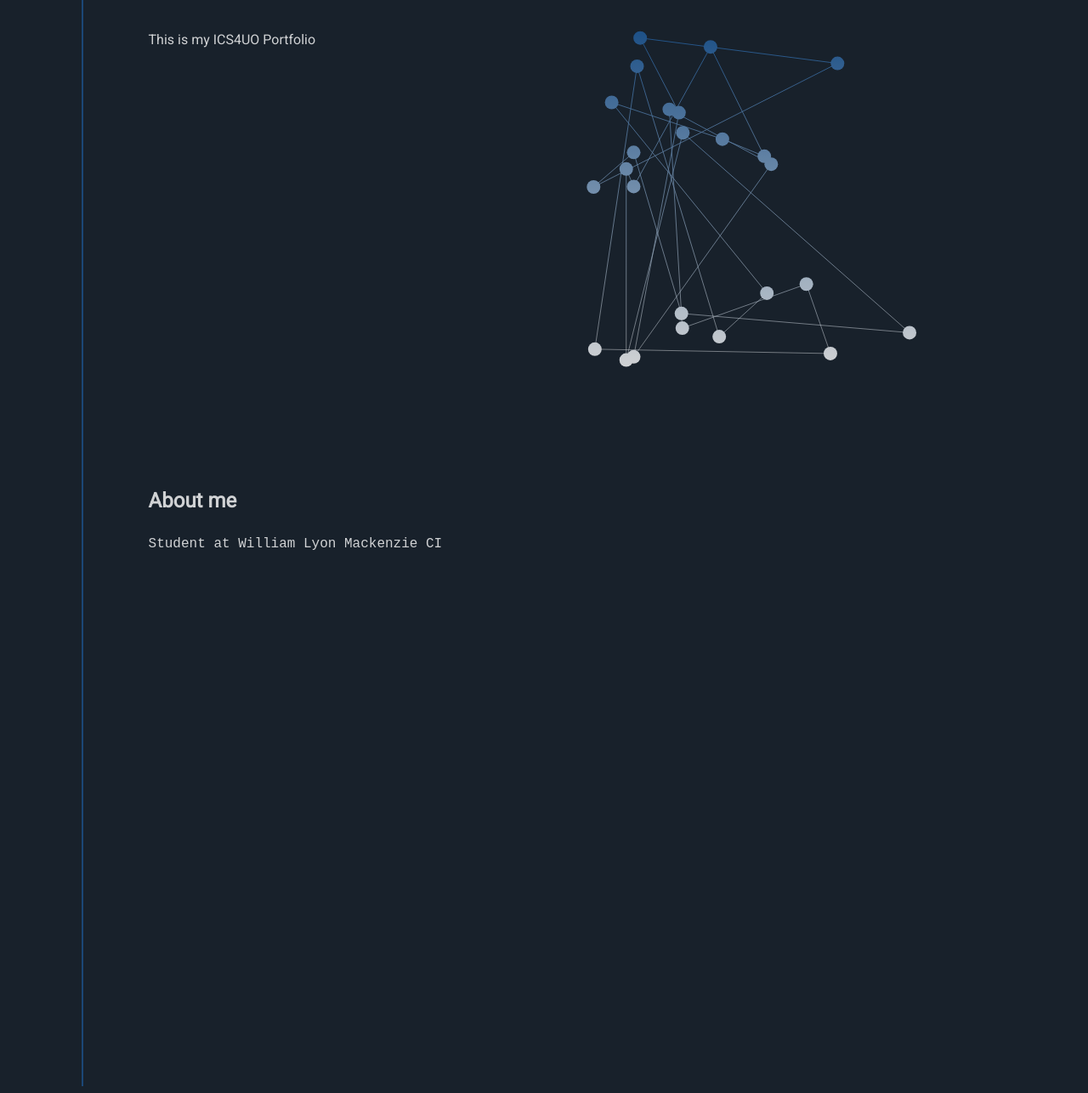
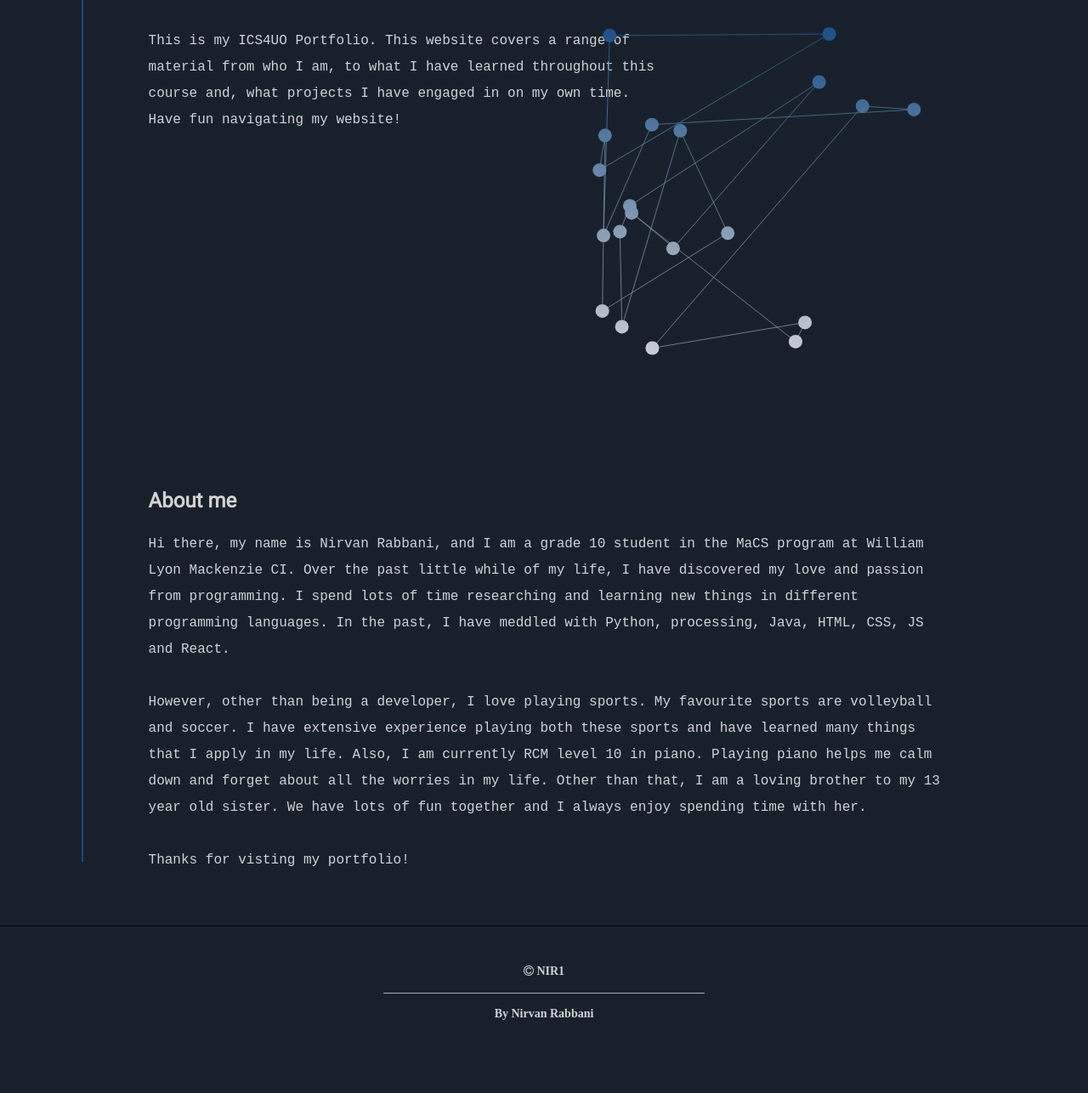
Before and after one commit to nir1r7/ICS-Portfolio, a plain HTML site: page index.html in a window 1280 px wide. Shown: the part 310-1596 px from the top of the page at 85% size. After the commit the page ends 1555 px from the top, so only its background shows below. Drawn offline with Linux system fonts and the light colour scheme.

Commit message:
fixed up a lot of stuff

```diff
--- a/aboutme.html
+++ /dev/null
@@ -1,14 +0,0 @@
-<!DOCTYPE html>
-<html language="en">
-    <head>
-        <meta charset="utf-8" name="viewport" content="width=device-width, initial-scale=1">
-        <title>ICS4OU Portfolio</title>
-        <script src="navbar.js"></script>
-    </head>
-
-    <body>
-      <div class="main">
-        about meh page
-      </div>
-    </body>
-</html>
--- /dev/null
+++ b/footer.css
@@ -0,0 +1,18 @@
+
+.footer-wrapper{
+    /* background-color: #1e5c9e; */
+
+    padding-top: 75px;
+    left: 0;
+    position: absolute;
+    width: 100%;
+    height: 100px;
+}
+
+.footer{
+    border-top: solid 1px rgb(0, 0, 0);
+    line-height: 25px;
+    padding: 40px 0px;
+    font-size: 14px;
+    text-align: center;
+}
--- /dev/null
+++ b/footer.js
@@ -0,0 +1,49 @@
+
+try{
+    let mybutton = document.getElementById("myBtn");
+
+    window.onscroll = function() {scrollFunction()};
+
+    function scrollFunction() {
+    if (document.body.scrollTop > 20 || document.documentElement.scrollTop > 20) {
+        mybutton.style.display = "block";
+    } else {
+        mybutton.style.display = "none";
+    }
+    }
+
+    function topFunction() {
+    document.body.scrollTop = 0;
+    document.documentElement.scrollTop = 0;
+    }
+}
+catch{}
+
+function footer(){
+    return (
+        `
+        <div class="footer-wrapper">
+            <div class="footer">
+                <b><i class="fa fa-copyright"></i> NIR1</b><br>
+                &#9135;&#9135;&#9135;&#9135;&#9135;&#9135;&#9135;&#9135;&#9135;&#9135;&#9135;&#9135;&#9135;&#9135;&#9135;&#9135;&#9135;&#9135;&#9135;&#9135;&#9135;&#9135;&#9135;&#9135;&#9135;&#9135;&#9135;&#9135;&#9135;&#9135;&#9135;&#9135;&#9135;&#9135;&#9135;&#9135;&#9135;&#9135;&#9135;&#9135;&#9135;&#9135;&#9135;&#9135;&#9135;&#9135;&#9135;&#9135;&#9135;&#9135;&#9135;&#9135;&#9135;&#9135;<br>
+                <b>By Nirvan Rabbani</b>
+            </div>
+        </div>
+        `
+    );
+}
+
+
+function createLink(href){
+
+    const link = document.createElement('link');
+
+    link.rel = 'stylesheet';
+    link.type = 'text/css';
+    link.href = href;
+
+    return link;
+}
+
+document.getElementsByTagName('HEAD')[0].appendChild(createLink("footer.css"));
+document.write(footer());
--- a/home.css
+++ b/home.css
@@ -49,6 +49,10 @@ h1{
     /* background-image: linear-gradient(to bottom, rgb(24, 33, 43), rgb(18, 54, 92, 0.827)); */
 }
 
+.foot-page{
+    height: 55vh;
+}
+
 #container {
     right: 15vw;
     position: absolute;
--- a/home.js
+++ b/home.js
@@ -1,12 +1,12 @@
 var points = [],
     velocity2 = 2, // velocity squared
     canvas =
-document.getElementById('container'),
-  context = canvas.getContext('2d'),
-  radius = 8,
-  boundaryX = 400,
-  boundaryY = 400,
-  numberOfPoints = 25;
+      document.getElementById('container'),
+      context = canvas.getContext('2d'),
+      radius = 8,
+      boundaryX = 400,
+      boundaryY = 400,
+      numberOfPoints = 20;
 
 init();
 
--- a/index.html
+++ b/index.html
@@ -13,12 +13,32 @@
               <div class="load-page">
                 <h1>Hi, I'm Nirvan<span class="wave">&#128075;</span></h1>
                 <canvas id="container" width="400" height="400"></canvas>
-                <p>This is my ICS4UO Portfolio</p>
+                <code>
+                  This is my ICS4UO Portfolio. This website covers a range of<br>
+                  material from who I am, to what I have learned throughout this<br>
+                  course and, what projects I have engaged in on my own time.<br>
+                  Have fun navigating my website!
+
+
+                </code>
               </div>
 
-              <div class="page">
+              <div class="foot-page">
                 <h2>About me</h2>
-                <code>Student at William Lyon Mackenzie CI</code>
+                <code>
+                  Hi there, my name is Nirvan Rabbani, and I am a grade 10 student in the MaCS program at William Lyon Mackenzie CI.
+                  Over the past little while of my life, I have discovered my love and passion from programming.
+                  I spend lots of time researching and learning new things in different programming languages.
+                  In the past, I have meddled with Python, processing, Java, HTML, CSS, JS and React.
+                  <br><br>
+                  However, other than being a developer, I love playing sports. My favourite sports are volleyball and soccer.
+                  I have extensive experience playing both these sports and have learned many things that I apply in my life.
+                  Also, I am currently RCM level 10 in piano. Playing piano helps me calm down and forget about all the worries in my life.
+                  Other than that, I am a loving brother to my 13 year old sister.
+                  We have lots of fun together and I always enjoy spending time with her.
+                  <br><br>
+                  Thanks for visting my portfolio!
+                </code>
               </div>
 
             </div>
@@ -26,5 +46,6 @@
     </body>
 
     <script src="home.js"></script>
+    <script src="footer.js"></script>
 
 </html>
--- a/navbar.css
+++ b/navbar.css
@@ -13,11 +13,10 @@ body{
 .navbar-wrapper{
   position: sticky;
   top: 0;
-  right: 0;
   width: 100%;
   padding-top: 10px;
   background-color: rgb(24, 33, 43, 0.95);
-  border-bottom: solid 1px rgb(14,23, 33);
+  border-bottom: solid 1px rgb(0, 0, 0);
   z-index: 1;
 }
 
```
Also changed, not shown: addtionallearning.html (+3 -0 lines), arraylists.html (+4 -0 lines), arrays.html (+4 -0 lines), bibliography.html (+3 -0 lines), oop.html (+4 -0 lines), recursion.html (+5 -1 lines), searchingsorting.html (+4 -0 lines), tutorials.css (+19 -0 lines), tutorials.js (added, +16 -0 lines).
